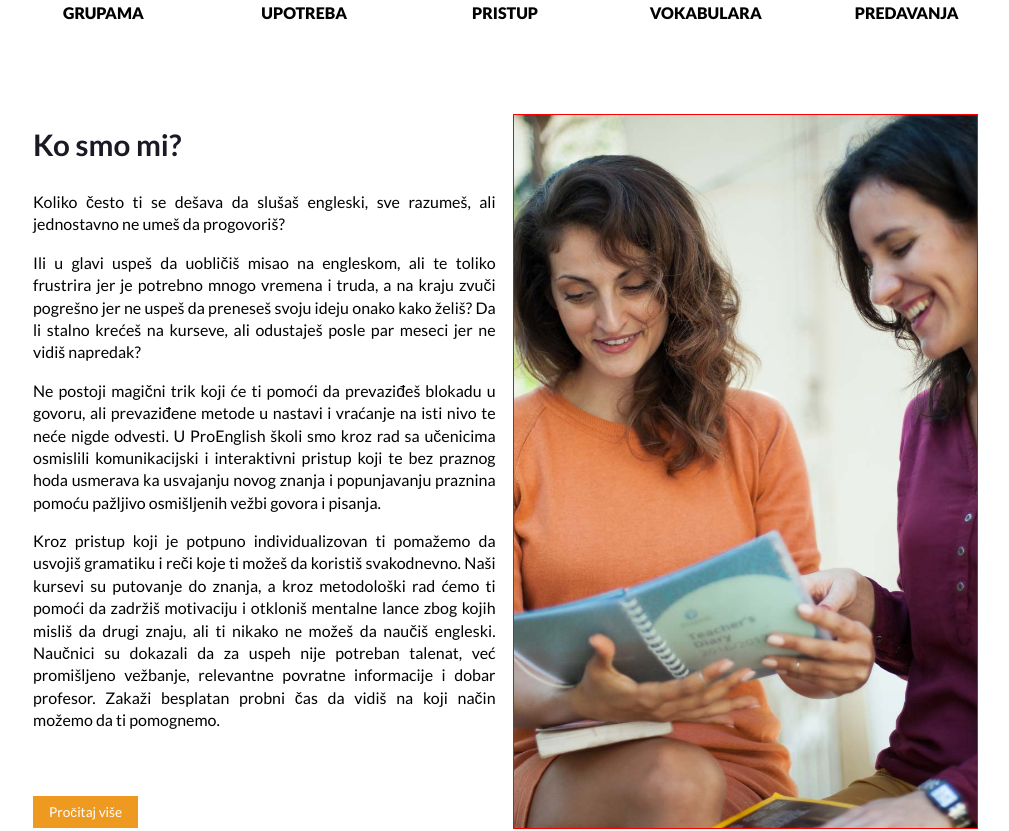
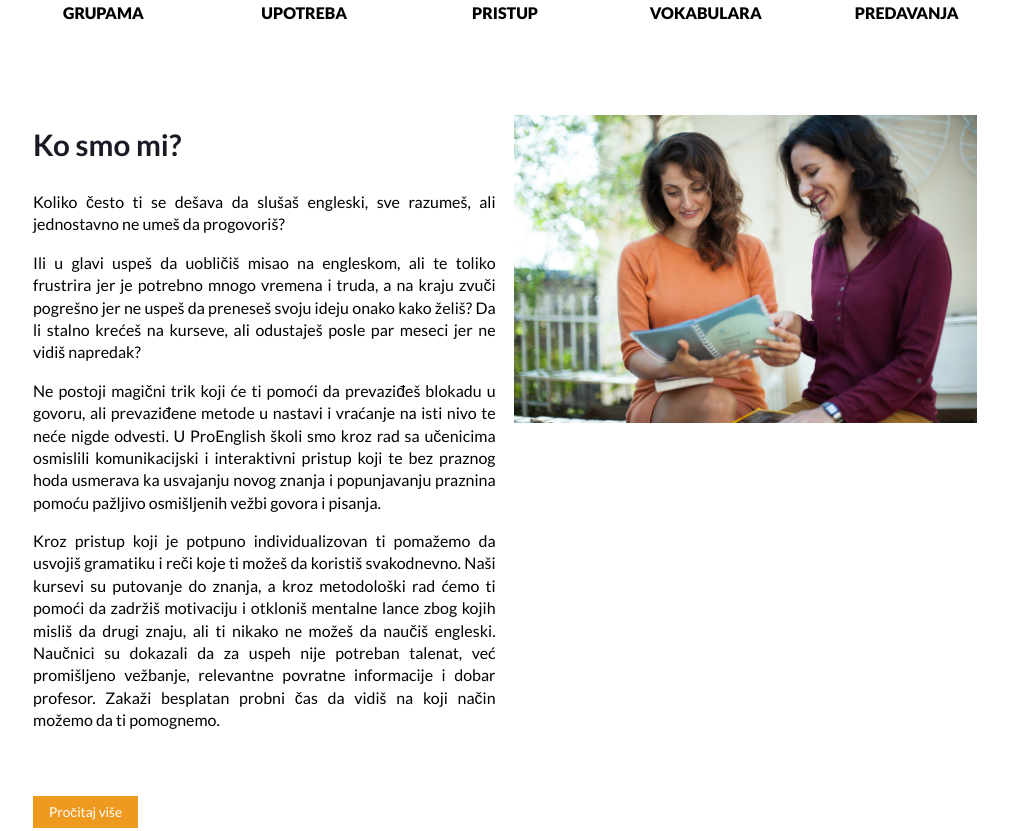
Before and after one commit to Dejan85/proenglish-refactor, a React (Vite) app in the folder client/: page / in a window 1280 px wide. Shown: the part 947-1778 px from the top of the page, without its empty margins (135-1144 px from the left). Built offline with nearby package versions, Linux system fonts and the light colour scheme; no server answers; a web font is replaced by a local one.

Commit message:
about page done

```diff
--- a/client/src/components/frontend/about/partials/UiRender.tsx
+++ b/client/src/components/frontend/about/partials/UiRender.tsx
@@ -4,6 +4,7 @@ import {
   SubContainer,
   Heading,
   Image,
+  Loading,
 } from "~/src/components/ui";
 import background from "../images/background.jpg";
 import background2 from "../images/background2.jpg";
--- a/client/src/components/frontend/about/styles.scss
+++ b/client/src/components/frontend/about/styles.scss
@@ -35,7 +35,6 @@
   &__content {
     display: flex;
     margin: 10rem 0;
-    outline: 1px solid red;
   }
 
   &__text,
--- a/client/src/components/ui/image/styles.scss
+++ b/client/src/components/ui/image/styles.scss
@@ -1,7 +1,6 @@
 .image {
   display: flex;
-  height: 100%;
-  outline: 1px solid red;
+  // height: 100%;
 
   img {
     width: 100%;
```
